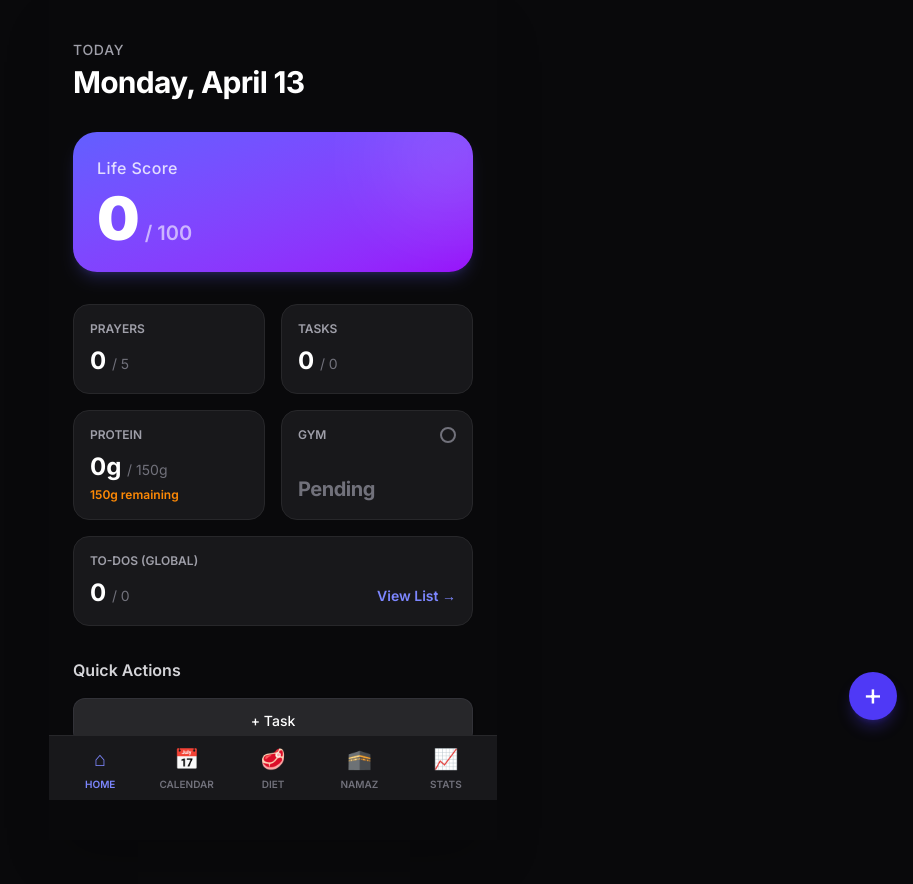
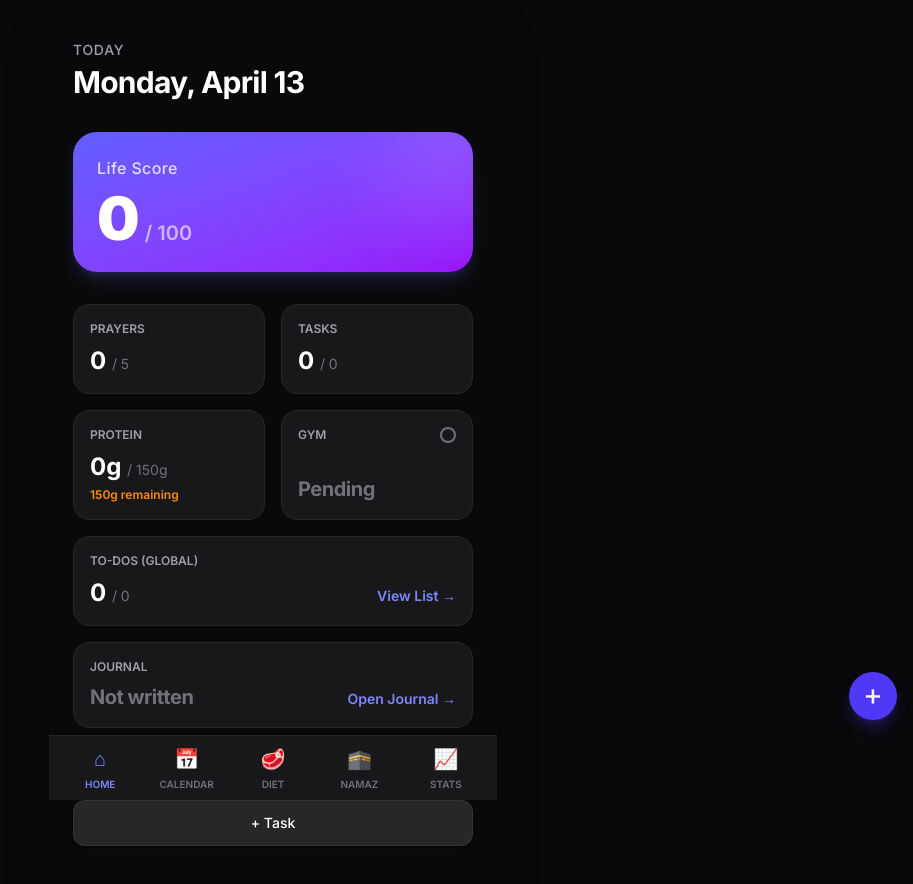
Before and after one commit to Bitsnbytes14/my-habit-tracker, a Next.js app: page / in a window 1280 px wide. Shown: the top 884 px of the page, without its empty margins (367-1280 px from the left). Built offline with nearby package versions, Linux system fonts and the light colour scheme.

Commit message:
feat: add journal page and dashboard integration

```diff
--- a/src/app/journal/page.tsx
+++ b/src/app/journal/page.tsx
@@ -29,11 +29,13 @@ export default function JournalPage() {
     .sort((a, b) => new Date(b[0]).getTime() - new Date(a[0]).getTime())
     .slice(0, 5);
 
+  const displayDate = new Date().toLocaleDateString('en-US', { weekday: 'long', month: 'long', day: 'numeric' });
+
   return (
     <div className="p-6 pb-24 h-screen flex flex-col">
       <header className="mb-6 mt-4">
-        <h1 className="text-zinc-400 text-sm font-medium uppercase tracking-wider mb-1">Today&apos;s Entry</h1>
-        <h2 className="text-3xl font-bold text-white tracking-tight">Journal</h2>
+        <h1 className="text-zinc-400 text-sm font-medium uppercase tracking-wider mb-1">Journal</h1>
+        <h2 className="text-3xl font-bold text-white tracking-tight">{displayDate}</h2>
       </header>
 
       {/* Editor Main */}
--- a/src/app/page.tsx
+++ b/src/app/page.tsx
@@ -1,6 +1,7 @@
 'use client';
 
 import React from 'react';
+import Link from 'next/link';
 import { useLifeOS } from '@/components/LifeOSProvider';
 import { getTodayString } from '@/lib/storage';
 import { calculateDailyScore } from '@/lib/scoring';
@@ -29,6 +30,9 @@ export default function Dashboard() {
 
   const todos = data.todos || [];
   const todosDone = todos.filter(t => t.done).length;
+
+  const journalToday = data.journal[today] || '';
+  const hasJournalToday = journalToday.trim().length > 0;
 
   const displayDate = new Date().toLocaleDateString('en-US', { weekday: 'long', month: 'long', day: 'numeric' });
 
@@ -104,7 +108,17 @@ export default function Dashboard() {
           <h4 className="text-zinc-400 text-xs font-semibold uppercase mb-2">To-Dos (Global)</h4>
           <div className="flex justify-between items-baseline">
             <p className="text-2xl font-bold text-white">{todosDone} <span className="text-sm font-normal text-zinc-500">/ {todos.length}</span></p>
-            <a href="/todos" className="text-sm text-indigo-400 font-semibold hover:text-indigo-300">View List →</a>
+            <Link href="/todos" className="text-sm text-indigo-400 font-semibold hover:text-indigo-300">View List →</Link>
+          </div>
+        </div>
+
+        <div className="bg-zinc-900 border border-zinc-800 rounded-2xl p-4 flex flex-col justify-between col-span-2">
+          <h4 className="text-zinc-400 text-xs font-semibold uppercase mb-2">Journal</h4>
+          <div className="flex justify-between items-baseline">
+            <p className={`text-xl font-bold tracking-tight ${hasJournalToday ? 'text-green-400' : 'text-zinc-500'}`}>
+              {hasJournalToday ? 'Journal done' : 'Not written'}
+            </p>
+            <Link href="/journal" className="text-sm text-indigo-400 font-semibold hover:text-indigo-300">Open Journal →</Link>
           </div>
         </div>
       </section>
```
